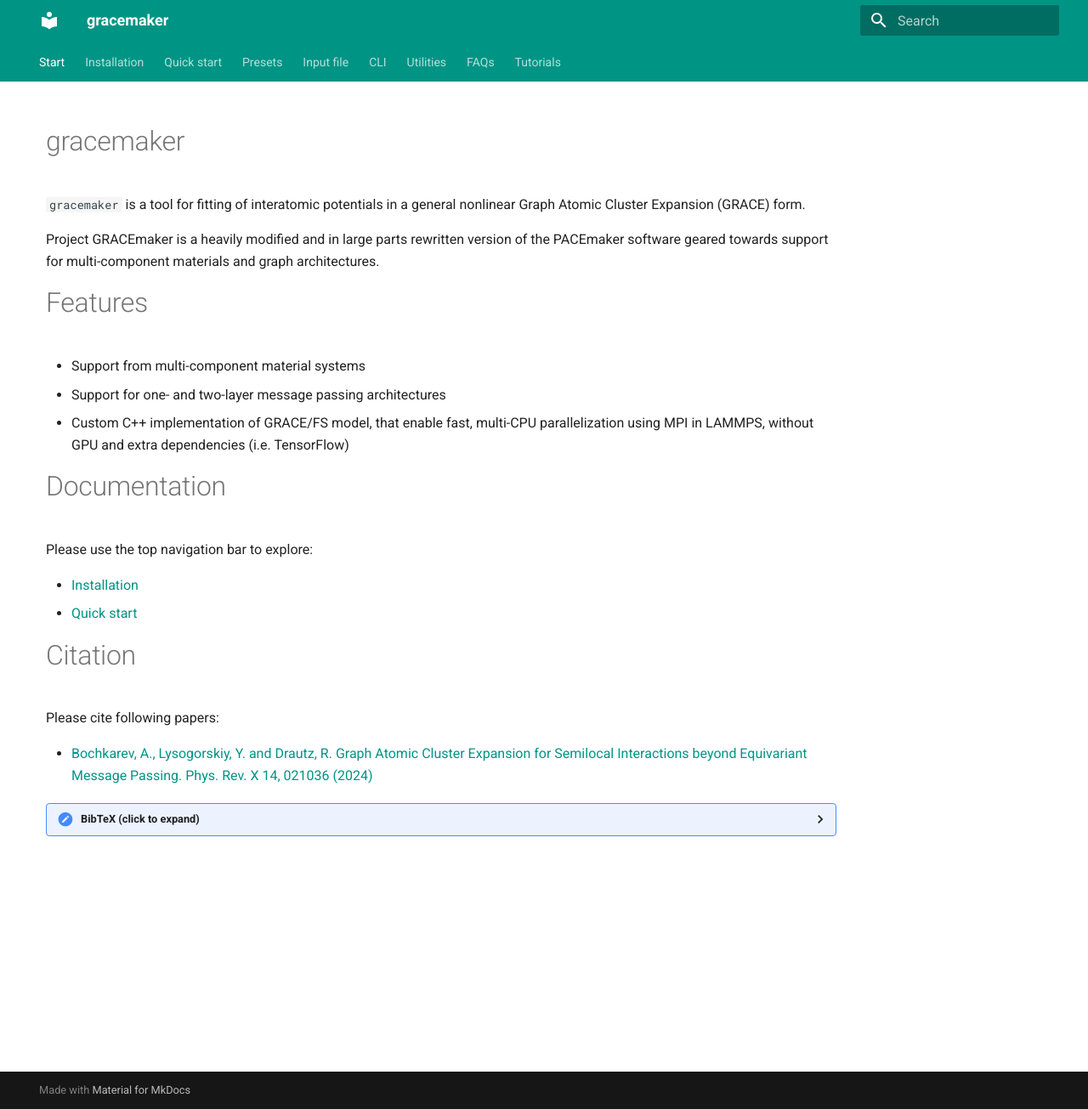
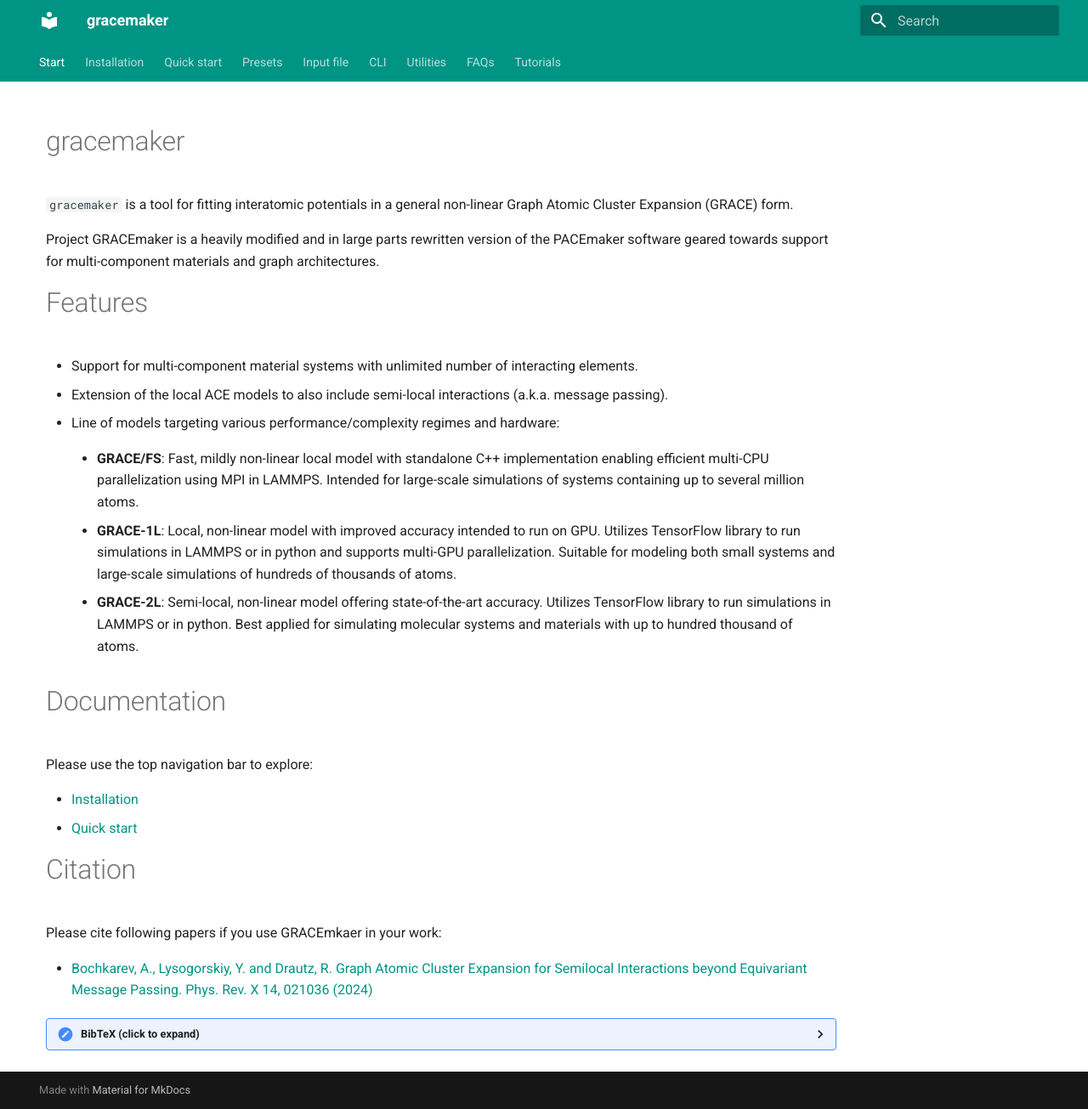
Before and after one commit to ICAMS/grace-tensorpotential, an MkDocs documentation site: the page built from docs/index.md, in a window 1280 px wide and 1305 px high. Shown: the whole window at 85% size. Built offline with MkDocs 1.6.1 and Material for MkDocs 9.7.7, drawn with Linux system fonts in a browser that asks for light colours.

Commit message:
Update docs

```diff
--- a/docs/index.md
+++ b/docs/index.md
@@ -1,15 +1,26 @@
 # gracemaker
 
-`gracemaker` is a tool for fitting of interatomic potentials in a general nonlinear Graph Atomic Cluster Expansion (GRACE) form.
+`gracemaker` is a tool for fitting interatomic potentials in a general non-linear Graph Atomic Cluster Expansion (GRACE) form.
 
 Project GRACEmaker is a heavily modified and in large parts rewritten version of the PACEmaker software geared towards support for multi-component materials and graph architectures.
 
 # Features
 
-* Support from multi-component material systems
-* Support for one- and two-layer message passing architectures
-* Custom C++ implementation of GRACE/FS  model, that enable fast, multi-CPU parallelization using MPI in LAMMPS,
-without GPU and extra dependencies (i.e. TensorFlow)
+* Support for multi-component material systems with unlimited number of interacting elements.
+* Extension of the local ACE models to also include semi-local interactions (a.k.a. message passing).
+* Line of models targeting various performance/complexity regimes and hardware:
+    * **GRACE/FS**: Fast, mildly non-linear local model with standalone C++ implementation enabling
+    efficient multi-CPU parallelization using MPI in LAMMPS. Intended for large-scale simulations of systems
+    containing up to several million atoms.
+
+    * **GRACE-1L**: Local, non-linear model with improved accuracy intended to run on GPU.
+    Utilizes TensorFlow library to run simulations in LAMMPS or in python and supports multi-GPU parallelization.
+    Suitable for modeling both small systems and large-scale simulations of hundreds of thousands of atoms.
+
+    * **GRACE-2L**: Semi-local, non-linear model offering state-of-the-art accuracy.
+    Utilizes TensorFlow library to run simulations in LAMMPS or in python.
+    Best applied for simulating molecular systems and materials with up to hundred thousand of atoms.
+
 
 # Documentation
 
@@ -20,7 +31,7 @@
 
 # Citation
 
-Please cite following papers:
+Please cite following papers if you use GRACEmkaer in your work:
 
 - [Bochkarev, A., Lysogorskiy, Y. and Drautz, R. Graph Atomic Cluster Expansion for Semilocal Interactions beyond Equivariant Message Passing. Phys. Rev. X 14, 021036 (2024)](https://journals.aps.org/prx/abstract/10.1103/PhysRevX.14.021036)
 
```
